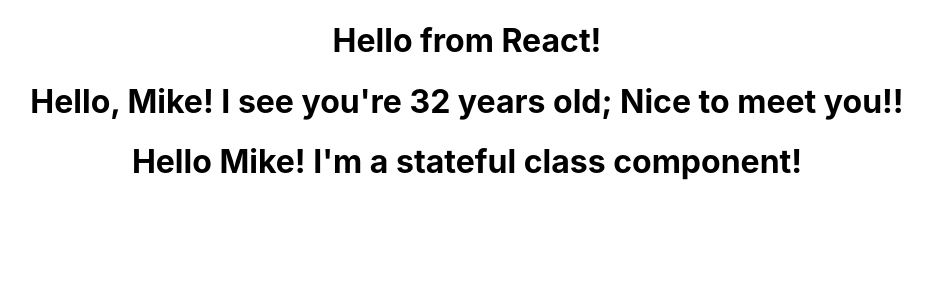
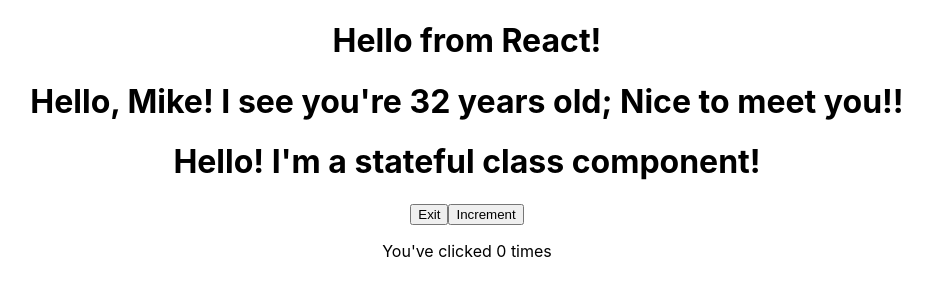
Before and after one commit to csilfverskiold/gitpod-react, a React (Create React App) app in the folder my-app/: page / in a window 1280 px wide. Shown: the top 300 px of the page, without its empty margins (173-1105 px from the left). Built offline with nearby package versions, Linux system fonts and the light colour scheme.

Commit message:
Add state inc event handler to StatefulGreeting component

```diff
--- a/my-app/src/components/StatefulGreeting.js
+++ b/my-app/src/components/StatefulGreeting.js
@@ -4,11 +4,76 @@
 // 1.1 Extend class component through React ("extends React.Component")
 // 1.2 Define a render method and return
 // 1.2 Pass in greeting prop in class (don't forget "this"!)
+//
+// 1.3 Add state to a class component: First define the constructor,
+//     call super, then add the initial state object inside the constructor.
+//     Add constructor, a special method that is always called when the class is first instantiated.
+//
+// 1.4.0 Add event handler to class component, example: Add onClick attribute, define handleClick method in
+//       class component, call setState method containing objects in handleClick method,
+//       add callback function "() => {" after setState method to render properly in console.
+//
+// 1.4.1 Add ternary condition to event handler, to change from "Hello! / Exit" to "Goodbye! / Enter"
+//       with === and ? :
+
+// 1.4.2 Continue to add third rule of updating the state, follow supplied the "Updating the State - Cheat Sheet"
+//
 class StatefulGreeting extends React.Component {
-    render() {
-        return <h1>Hello {this.props.name} {this.props.greeting}</h1>
+
+    constructor(props) {         //Always add contstructor this way
+        super(props);
+        this.state = {      //State object, can have many properties
+            introduction: "Hello!",
+            buttonText: "Exit",
+            count: 0
+        };
     }
-}
+
+    handleClick() {
+        this.setState((prevState, prevProps) => {
+          console.log("Previous State:", prevState);
+          console.log("Previous Props:", prevProps);
+          return {
+            introduction:
+              prevState.introduction === "Hello!" ? "Goodbye!" : "Hello!",
+            buttonText: prevState.buttonText === "Exit" ? "Enter" : "Exit",
+          };
+        });
+      }
+
+      increment() {
+        this.setState((prevState, prevProps) => {
+          console.log("Previous State:", prevState);
+          console.log("Previous Props:", prevProps);
+          return {
+            count: prevState.count + 1,
+          };
+        });
+      }
+
+      incrementFive() {
+        this.increment();
+        this.increment();
+        this.increment();
+        this.increment();
+        this.increment();
+      }
+
+      render() {
+        return (
+          <div>
+            <h1>
+              {this.state.introduction} {this.props.greeting}
+            </h1>
+            <button onClick={() => this.handleClick()}>
+              {this.state.buttonText}
+            </button>
+            <button onClick={() => this.increment()}>Increment</button>
+            <p>You've clicked {this.state.count} times</p>
+          </div>
+        );
+      }
+    }
 
 // 2. Export class component
 export default StatefulGreeting;
```
